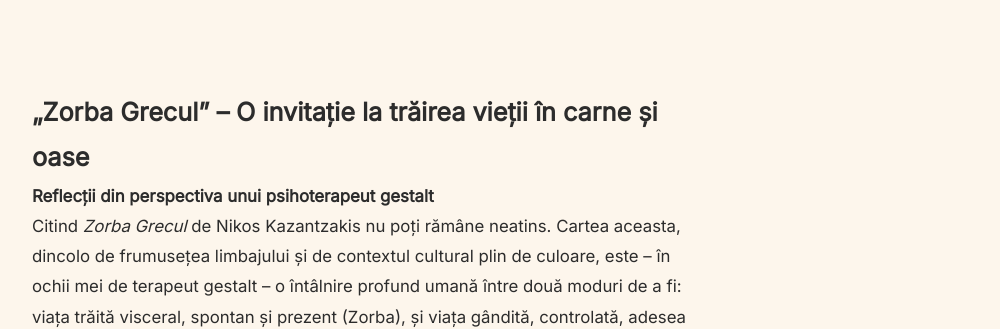
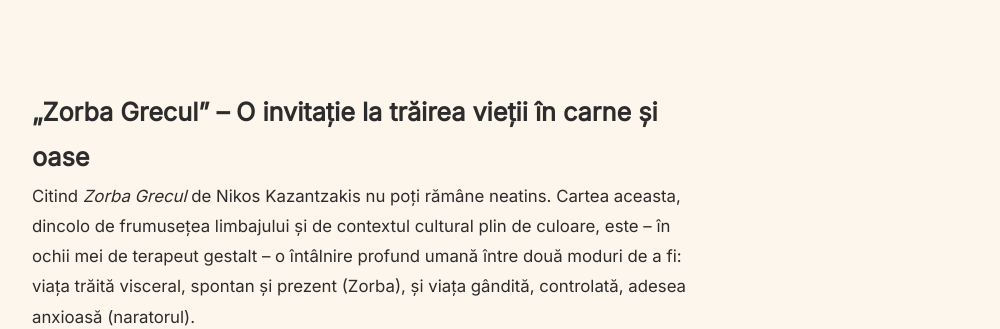
Before and after one commit to rolandnita/psihandreia, a plain HTML site: page articles/zorba.html in a window 1280 px wide. Shown: the part 478-807 px from the top of the page, without its empty margins (274-1274 px from the left). Drawn offline with Linux system fonts and the light colour scheme.

Commit message:
Fixed text content in several files and added contact details

```diff
--- a/articles/zorba.html
+++ b/articles/zorba.html
@@ -42,7 +42,6 @@
   <main class="main-content fade-in">
     <article class="article-body">
       <h2>„Zorba Grecul” – O invitație la trăirea vieții în carne și oase</h2>
-      <p><strong>Reflecții din perspectiva unui psihoterapeut gestalt</strong></p>
 
       <p>Citind <em>Zorba Grecul</em> de Nikos Kazantzakis nu poți rămâne neatins. Cartea aceasta, dincolo de frumusețea limbajului și de contextul cultural plin de culoare, este – în ochii mei de terapeut gestalt – o întâlnire profund umană între două moduri de a fi: viața trăită visceral, spontan și prezent (Zorba), și viața gândită, controlată, adesea anxioasă (naratorul).</p>
 
```
